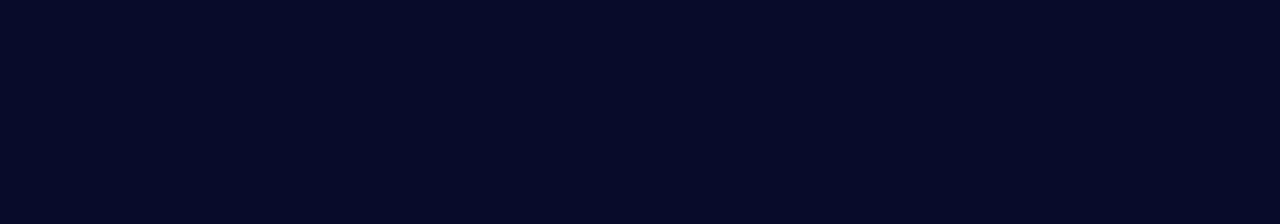
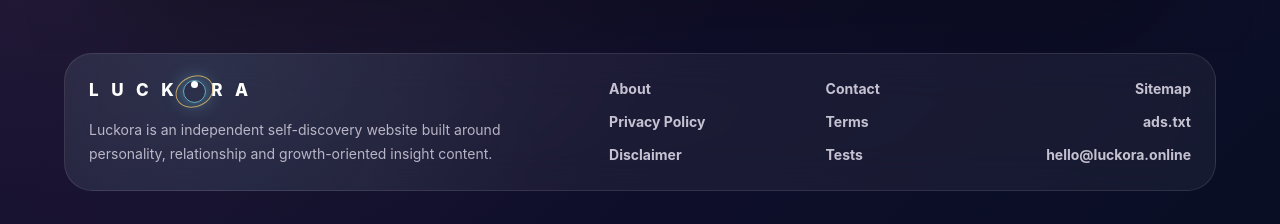
Before and after one commit to gegegwu/luckora-global, a Next.js app in the folder luckora-global/: page /privacy-policy in a window 1280 px wide. Shown: the part 2483-2707 px from the top of the page. Before the commit the page ends 2214 px from the top, so only its background shows below. Built offline with nearby package versions, Linux system fonts and the light colour scheme; no server answers.

Commit message:
Harden AdSense and SEO review setup

```diff
--- a/luckora-global/app/globals.css
+++ b/luckora-global/app/globals.css
@@ -39,6 +39,10 @@ body {
     "Inter",
     "Segoe UI",
     sans-serif;
+}
+
+body > * {
+  width: 100%;
 }
 
 a {
@@ -2084,6 +2088,68 @@ button {
   line-height: 1.55;
 }
 
+.site-footer {
+  position: relative;
+  z-index: 1;
+  padding: 0 clamp(20px, 5vw, 72px) 36px;
+}
+
+.site-footer__inner {
+  display: grid;
+  grid-template-columns: minmax(0, 1.2fr) minmax(0, 1fr) auto;
+  gap: 22px;
+  max-width: 1180px;
+  margin: 0 auto;
+  border: 1px solid rgba(255, 255, 255, 0.1);
+  border-radius: 28px;
+  padding: 24px;
+  background:
+    radial-gradient(circle at 12% 18%, rgba(125, 232, 255, 0.08), transparent 34%),
+    rgba(255, 255, 255, 0.05);
+  backdrop-filter: blur(20px);
+}
+
+.site-footer__brand {
+  display: grid;
+  gap: 14px;
+}
+
+.site-footer__brand p {
+  max-width: 440px;
+  margin: 0;
+  color: rgba(246, 242, 255, 0.7);
+  font-size: 14px;
+  line-height: 1.7;
+}
+
+.site-footer__links {
+  display: grid;
+  grid-template-columns: repeat(2, minmax(0, 1fr));
+  gap: 12px 18px;
+  align-content: start;
+}
+
+.site-footer__links a,
+.site-footer__meta a,
+.site-footer__meta span {
+  color: rgba(246, 242, 255, 0.78);
+  font-size: 14px;
+  font-weight: 650;
+}
+
+.site-footer__links a:hover,
+.site-footer__meta a:hover {
+  color: #fff;
+}
+
+.site-footer__meta {
+  display: grid;
+  gap: 12px;
+  align-content: start;
+  justify-items: end;
+  text-align: right;
+}
+
 .result-actions {
   display: flex;
   flex-wrap: wrap;
@@ -2195,6 +2261,15 @@ button {
     width: 150px;
     height: 150px;
   }
+
+  .site-footer__inner {
+    grid-template-columns: 1fr;
+  }
+
+  .site-footer__meta {
+    justify-items: start;
+    text-align: left;
+  }
 }
 
 @media (max-width: 560px) {
--- a/luckora-global/app/layout.tsx
+++ b/luckora-global/app/layout.tsx
@@ -1,5 +1,6 @@
 import type { Metadata } from "next";
 import { GoogleAnalytics } from "@/components/google-analytics";
+import { SiteFooter } from "@/components/site-footer";
 import { createSeoMetadata, siteConfig } from "@/lib/seo";
 import "./globals.css";
 
@@ -31,6 +32,12 @@ export default function RootLayout({
   return (
     <html lang="en">
       <head>
+        <link href="https://pagead2.googlesyndication.com" rel="preconnect" />
+        <link href="https://pagead2.googlesyndication.com" rel="dns-prefetch" />
+        <meta
+          content="ca-pub-1004666604396408"
+          name="google-adsense-account"
+        />
         <script
           async
           crossOrigin="anonymous"
@@ -40,6 +47,7 @@ export default function RootLayout({
       <body>
         <GoogleAnalytics />
         {children}
+        <SiteFooter />
       </body>
     </html>
   );
--- a/luckora-global/app/love-language-test/report/layout.tsx
+++ b/luckora-global/app/love-language-test/report/layout.tsx
@@ -14,6 +14,11 @@ export const metadata: Metadata = createSeoMetadata({
   ],
 });
 
+metadata.robots = {
+  index: false,
+  follow: false,
+};
+
 export default function LoveLanguageReportLayout({
   children,
 }: Readonly<{
--- a/luckora-global/app/privacy-policy/page.tsx
+++ b/luckora-global/app/privacy-policy/page.tsx
@@ -29,11 +29,11 @@ export default function PrivacyPolicyPage() {
         },
         {
           title: "Google AdSense and Cookies",
-          body: "Luckora may use Google AdSense to display advertisements. Google and its partners may use cookies, advertising identifiers or similar technologies to serve ads, measure ad performance and help prevent fraud or abuse.",
+          body: "Luckora may use Google AdSense to display advertisements. Google and its partners may use cookies, advertising identifiers or similar technologies to serve ads based on previous visits to this website or other websites, measure ad performance and help prevent fraud or abuse.",
         },
         {
           title: "Advertising Partners",
-          body: "Advertising partners, including Google, may collect or receive information from this website and other websites to provide measurement services and personalized or non-personalized ads. Their use of information is governed by their own privacy policies.",
+          body: "Advertising partners, including Google, may collect or receive information from this website and other websites to provide measurement services and personalized or non-personalized ads. Their use of information is governed by their own privacy policies, and users can review Google's advertising and privacy controls through Google's Ad Settings and privacy resources.",
         },
         {
           title: "How We Use Information",
@@ -41,7 +41,11 @@ export default function PrivacyPolicyPage() {
         },
         {
           title: "User Privacy Choices",
-          body: "Users can control cookies through browser settings, clear local storage, use browser privacy tools or adjust Google ad personalization settings. Blocking cookies may affect analytics, advertising or the ability to keep a result available on the same device.",
+          body: "Users can control cookies through browser settings, clear local storage, use browser privacy tools, adjust Google ad personalization settings or visit aboutads.info to learn more about broader ad personalization opt-out options. Blocking cookies may affect analytics, advertising or the ability to keep a result available on the same device.",
+        },
+        {
+          title: "Privacy Policy References",
+          body: "For more information about how Google uses data when ads or analytics are involved, users can review the Google Privacy Policy, Google Ad Settings and related Google publisher privacy materials. Luckora may update this page as advertising, analytics or consent tools change.",
         },
         {
           title: "Contact Information",
--- a/luckora-global/app/privacy/page.tsx
+++ b/luckora-global/app/privacy/page.tsx
@@ -1,46 +1,5 @@
-import type { Metadata } from "next";
-import { StaticInfoPage } from "@/components/static-info-page";
-import { createSeoMetadata, siteConfig } from "@/lib/seo";
-
-const title = "Privacy Policy";
-const description =
-  "Luckora's privacy policy explains what data the AI self discovery website may process and how the current test experience works.";
-
-export const metadata: Metadata = createSeoMetadata({
-  title: "Privacy Policy | Luckora",
-  description,
-  path: "/privacy",
-});
+import { permanentRedirect } from "next/navigation";
 
 export default function PrivacyPage() {
-  return (
-    <StaticInfoPage
-      description={description}
-      eyebrow="Privacy"
-      path="/privacy"
-      sections={[
-        {
-          title: "Information you provide",
-          body: "The current Luckora test asks you to choose answers to self discovery questions. The result can be generated in your browser from those answers. Do not enter sensitive personal information into the test.",
-        },
-        {
-          title: "Local storage",
-          body: "Luckora may store your test result in your browser's local storage so you can view the result again on the same device. You can clear this through your browser settings.",
-        },
-        {
-          title: "Analytics",
-          body: "Luckora is prepared to use Google Analytics 4 after a valid Measurement ID is added. Analytics may help us understand page views, test starts, test completions and result views. No Google Analytics ID is invented by Luckora.",
-        },
-        {
-          title: "Advertising",
-          body: "Luckora may apply for advertising programs such as Google AdSense in the future. Advertising partners may use cookies or similar technologies according to their own policies.",
-        },
-        {
-          title: "Contact",
-          body: `For privacy questions, contact ${siteConfig.contactEmail}.`,
-        },
-      ]}
-      title={title}
-    />
-  );
+  permanentRedirect("/privacy-policy");
 }
--- /dev/null
+++ b/luckora-global/app/profile/layout.tsx
@@ -0,0 +1,16 @@
+import type { Metadata } from "next";
+
+export const metadata: Metadata = {
+  robots: {
+    index: false,
+    follow: false,
+  },
+};
+
+export default function ProfileLayout({
+  children,
+}: Readonly<{
+  children: React.ReactNode;
+}>) {
+  return children;
+}
--- a/luckora-global/app/report/layout.tsx
+++ b/luckora-global/app/report/layout.tsx
@@ -17,7 +17,7 @@ export const metadata: Metadata = createSeoMetadata({
 
 metadata.robots = {
   index: false,
-  follow: true,
+  follow: false,
 };
 
 export default function ReportLayout({
--- a/luckora-global/app/sitemap.ts
+++ b/luckora-global/app/sitemap.ts
@@ -14,7 +14,6 @@ const publicSeoPages = [
   "/guides",
   "/about",
   "/contact",
-  "/privacy",
   "/privacy-policy",
   "/terms",
   "/disclaimer",
--- /dev/null
+++ b/luckora-global/components/site-footer.tsx
@@ -0,0 +1,34 @@
+export function SiteFooter() {
+  return (
+    <footer className="site-footer">
+      <div className="site-footer__inner">
+        <div className="site-footer__brand">
+          <a aria-label="Luckora home" className="logo" href="/">
+            <span>L U C K</span>
+            <span className="orbital-o">O</span>
+            <span>R A</span>
+          </a>
+          <p>
+            Luckora is an independent self-discovery website built around
+            personality, relationship and growth-oriented insight content.
+          </p>
+        </div>
+
+        <nav aria-label="Footer navigation" className="site-footer__links">
+          <a href="/about">About</a>
+          <a href="/contact">Contact</a>
+          <a href="/privacy-policy">Privacy Policy</a>
+          <a href="/terms">Terms</a>
+          <a href="/disclaimer">Disclaimer</a>
+          <a href="/tests">Tests</a>
+        </nav>
+
+        <div className="site-footer__meta">
+          <a href="/sitemap.xml">Sitemap</a>
+          <a href="/ads.txt">ads.txt</a>
+          <span>hello@luckora.online</span>
+        </div>
+      </div>
+    </footer>
+  );
+}
```
Also changed, not shown: luckora-global/public/ads.txt (added).
